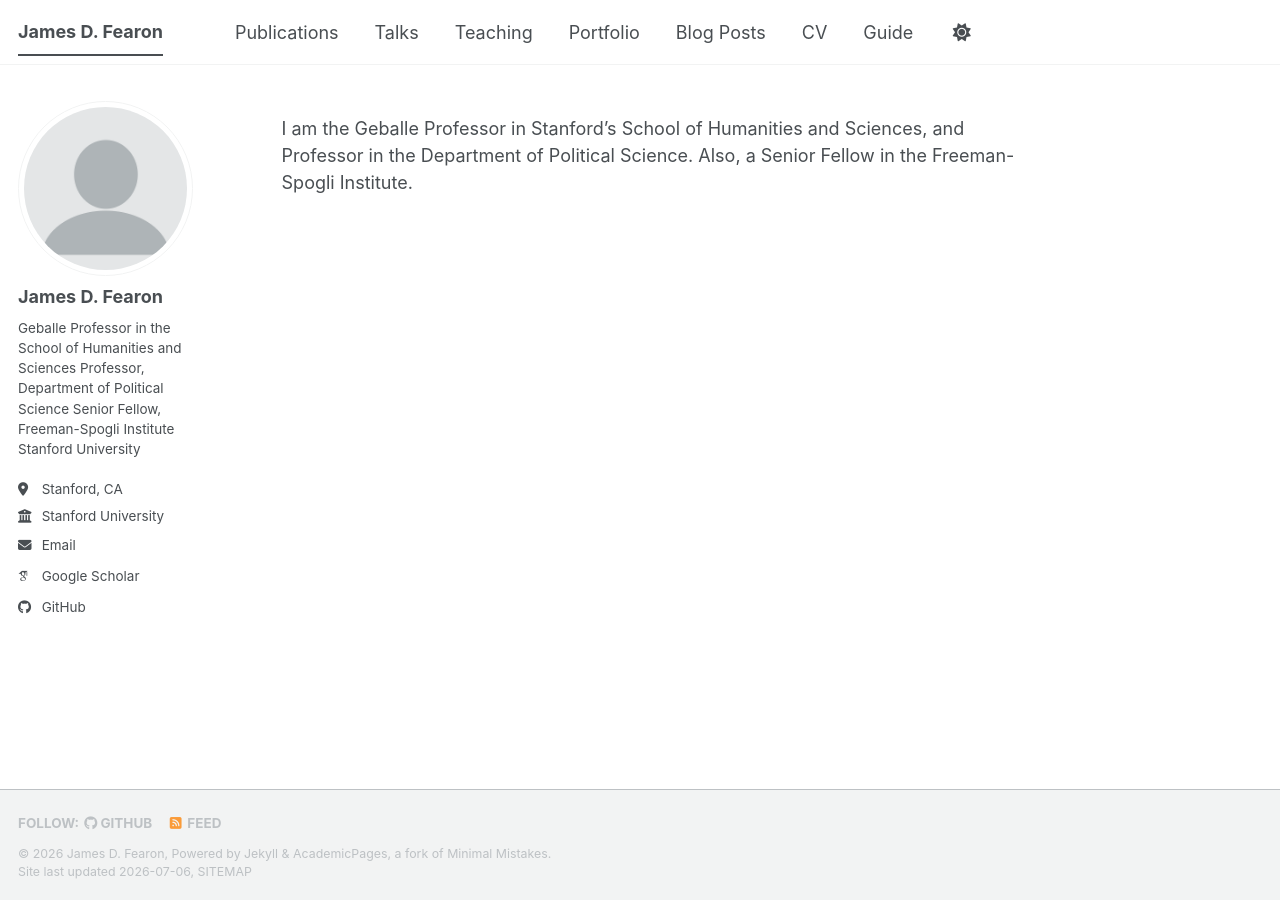
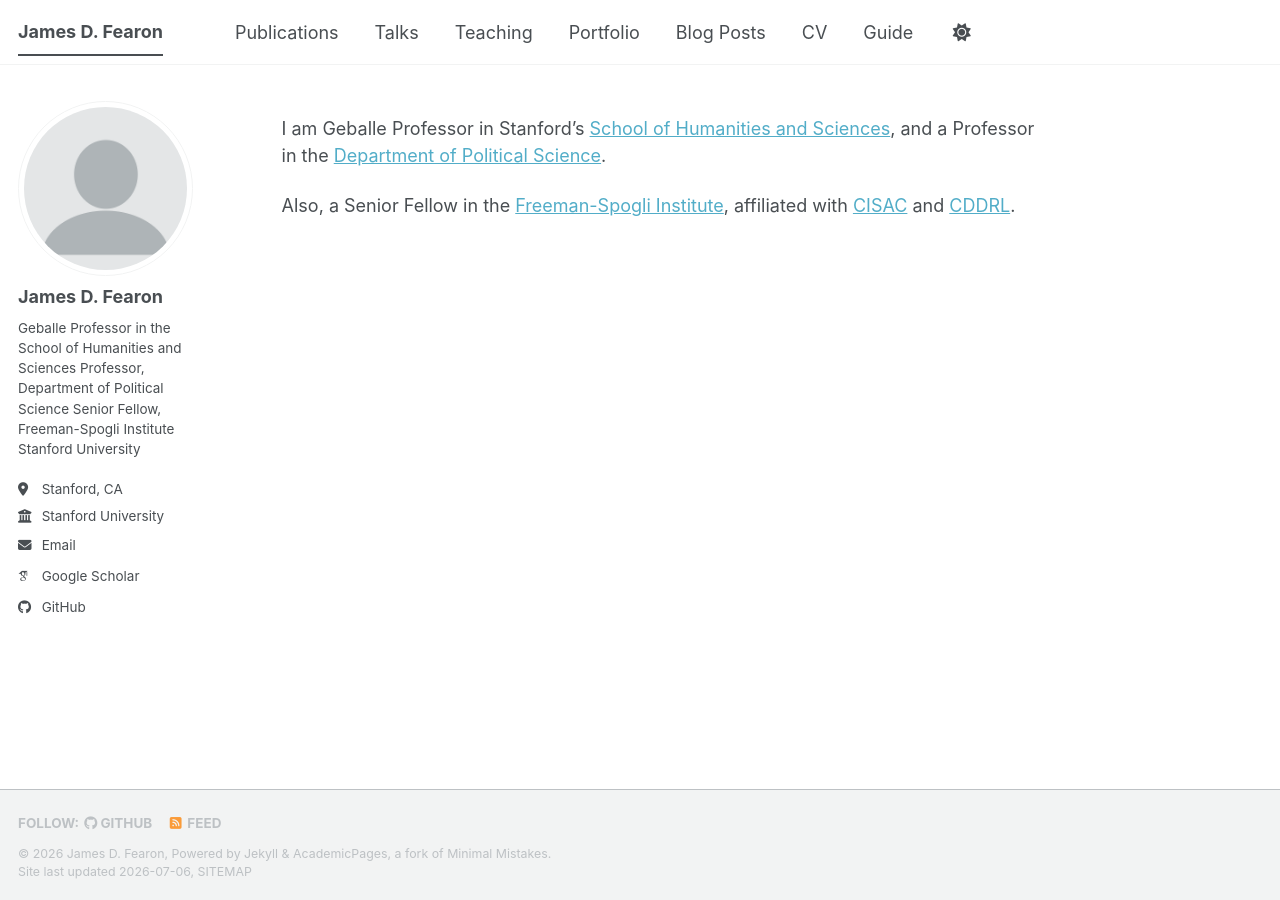
Before and after one commit to jfearon4/jfearon4.github.io, a Jekyll site: the page built from _pages/about.md, in a window 1280 px wide. Built offline with Jekyll 4.4.1, drawn with Linux system fonts in a browser that asks for light colours; some web fonts are replaced; a script bundle is joined from its source files by our own code; library files that are not in the unit come from our copies.

Commit message:
Update about.md

```diff
--- a/_pages/about.md
+++ b/_pages/about.md
@@ -7,4 +7,6 @@ redirect_from:
   - /about.html
 ---
 
-I am the Geballe Professor in Stanford's School of Humanities and Sciences, and Professor in the Department of Political Science. Also, a Senior Fellow in the Freeman-Spogli Institute.
+I am Geballe Professor in Stanford's [School of Humanities and Sciences](https://humsci.stanford.edu/), and a Professor in the [Department of Political Science](https://politicalscience.stanford.edu/).
+
+Also, a Senior Fellow in the [Freeman-Spogli Institute](https://fsi.stanford.edu/), affiliated with [CISAC](https://cisac.fsi.stanford.edu/) and [CDDRL](https://cddrl.fsi.stanford.edu/).
```
